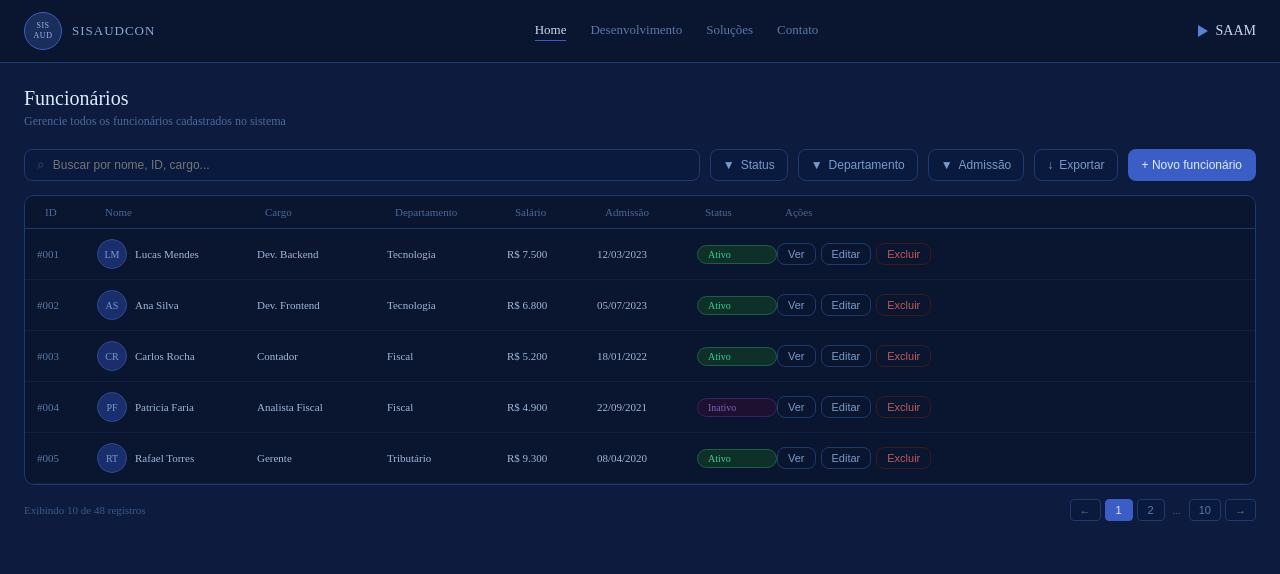
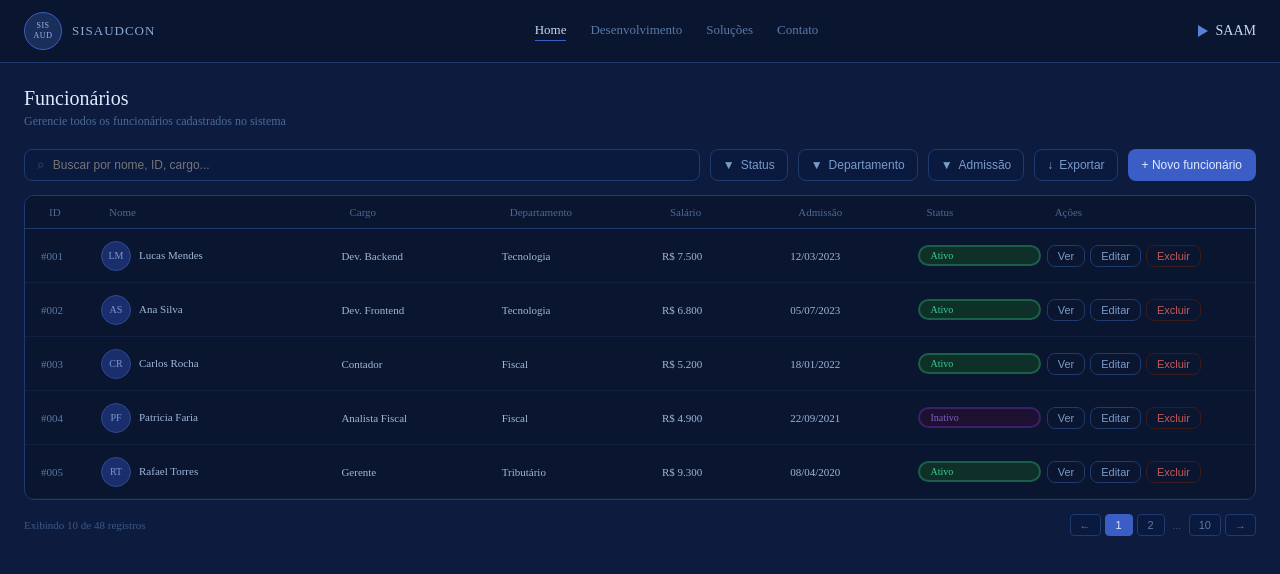
Before and after one commit to Andersonlima13/TESTE_PRATICO_SISAUDCOM, a React (Create React App) app in the folder frontend/: page / in a window 1280 px wide. Both pictures are taken after typing "name@example.com", "Sample123" into the empty fields and a click on the button "Entrar no sistema". Shown: the top 574 px of the page. Built offline with nearby package versions, Linux system fonts and the light colour scheme.

Commit message:
fix : ajustando campo de funcionarios

```diff
--- a/frontend/src/App.js
+++ b/frontend/src/App.js
@@ -10,7 +10,7 @@ function App() {
 
   async function handleLogin(form) {
     console.log("login:", form);
-    setPagina("home"); // trocar por React Router futuramente
+    setPagina("home");
   }
 
   return (
--- a/frontend/src/pages/Home/Head.jsx
+++ b/frontend/src/pages/Home/Head.jsx
@@ -1,23 +1,25 @@
 // pages/Home/Head.jsx
 const COLUMNS = [
-  { key: "id",           label: "ID",           width: "60px"  },
-  { key: "nome",         label: "Nome",          width: "160px" },
-  { key: "cargo",        label: "Cargo",         width: "130px" },
-  { key: "departamento", label: "Departamento",  width: "120px" },
-  { key: "salario",      label: "Salário",       width: "90px"  },
-  { key: "admissao",     label: "Admissão",      width: "100px" },
-  { key: "status",       label: "Status",        width: "80px"  },
-  { key: "acoes",        label: "Ações",         width: "140px" },
+  { key: "id",           label: "ID"           },
+  { key: "nome",         label: "Nome"         },
+  { key: "cargo",        label: "Cargo"        },
+  { key: "departamento", label: "Departamento" },
+  { key: "salario",      label: "Salário"      },
+  { key: "admissao",     label: "Admissão"     },
+  { key: "status",       label: "Status"       },
+  { key: "acoes",        label: "Ações"        },
 ];
+
+const GRID = "60px 1.5fr 1fr 1fr 0.8fr 0.8fr 0.8fr 1.2fr";
 
 export default function Head({ onSort, sortKey, sortDir }) {
   return (
     <div style={{
       display: "grid",
-      gridTemplateColumns: COLUMNS.map((c) => c.width).join(" "),
+      gridTemplateColumns: GRID,
       backgroundColor: "#0a1530",
       borderBottom: "1px solid #1e3a6e",
-      padding: "0 12px",
+      padding: "0 16px",
     }}>
       {COLUMNS.map((col) => (
         <div
--- a/frontend/src/pages/Home/UserItem.jsx
+++ b/frontend/src/pages/Home/UserItem.jsx
@@ -1,5 +1,7 @@
 // pages/Home/UserItem.jsx
 import FormButton from "../../components/ui/FormButton";
+
+const GRID = "60px 1.5fr 1fr 1fr 0.8fr 0.8fr 0.8fr 1.2fr";
 
 function Avatar({ nome }) {
   const initials = nome
@@ -32,14 +34,16 @@ function Avatar({ nome }) {
 function StatusBadge({ ativo }) {
   return (
     <span style={{
-      display: "inline-block",
+      display: "inline-flex",
+      alignItems: "center",
       borderRadius: "20px",
       padding: "3px 10px",
       fontSize: "10px",
       fontWeight: "500",
+      margin: "6px 6px 6px 0",
       backgroundColor: ativo ? "#0e3028" : "#1e1030",
       color: ativo ? "#3acf8f" : "#8060c0",
-      border: `1px solid ${ativo ? "#1a6048" : "#3a2068"}`,
+      border: `2px solid ${ativo ? "#1a6048" : "#3a2068"}`,
     }}>
       {ativo ? "Ativo" : "Inativo"}
     </span>
@@ -50,14 +54,15 @@ export default function UserItem({ funcionario, onVer, onEditar, onExcluir }) {
   const { id, nome, cargo, departamento, salario, dataAdmissao, ativo } = funcionario;
 
   return (
-    <div style={{
-      display: "grid",
-      gridTemplateColumns: "60px 160px 130px 120px 90px 100px 80px 140px",
-      padding: "10px 12px",
-      borderBottom: "1px solid #112040",
-      alignItems: "center",
-      transition: "background-color 0.15s",
-    }}
+    <div
+      style={{
+        display: "grid",
+        gridTemplateColumns: GRID,
+        padding: "10px 16px",
+        borderBottom: "1px solid #112040",
+        alignItems: "center",
+        transition: "background-color 0.15s",
+      }}
       onMouseEnter={(e) => (e.currentTarget.style.backgroundColor = "#0f2050")}
       onMouseLeave={(e) => (e.currentTarget.style.backgroundColor = "transparent")}
     >
@@ -81,7 +86,7 @@ export default function UserItem({ funcionario, onVer, onEditar, onExcluir }) {
 
       <StatusBadge ativo={ativo} />
 
-      <div style={{ display: "flex", gap: "5px" }}>
+      <div style={{ display: "flex", gap: "5px", alignItems: "center" }}>
         <FormButton size="sm" variant="ghost" onClick={() => onVer?.(id)}>
           Ver
         </FormButton>
```
